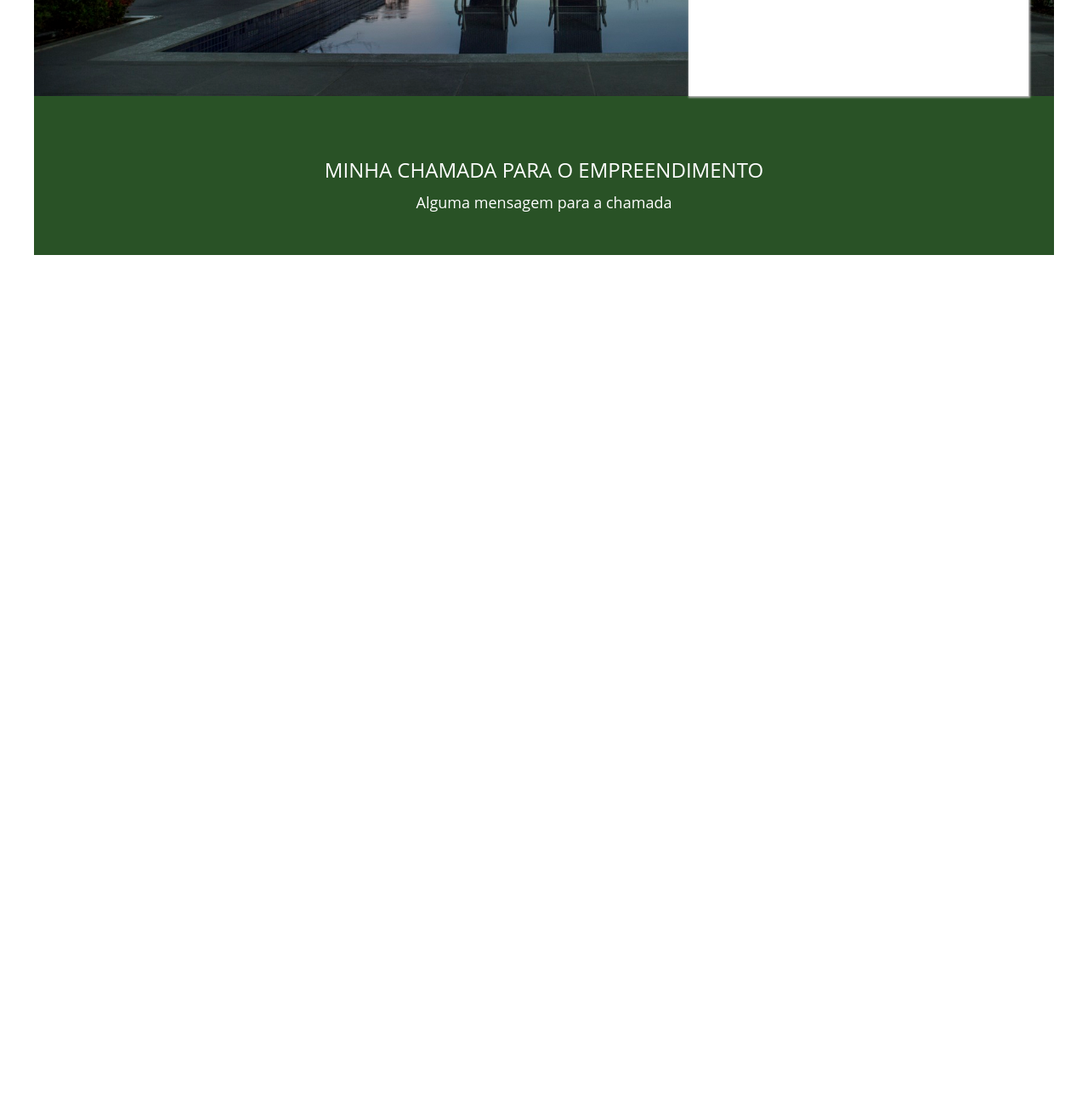
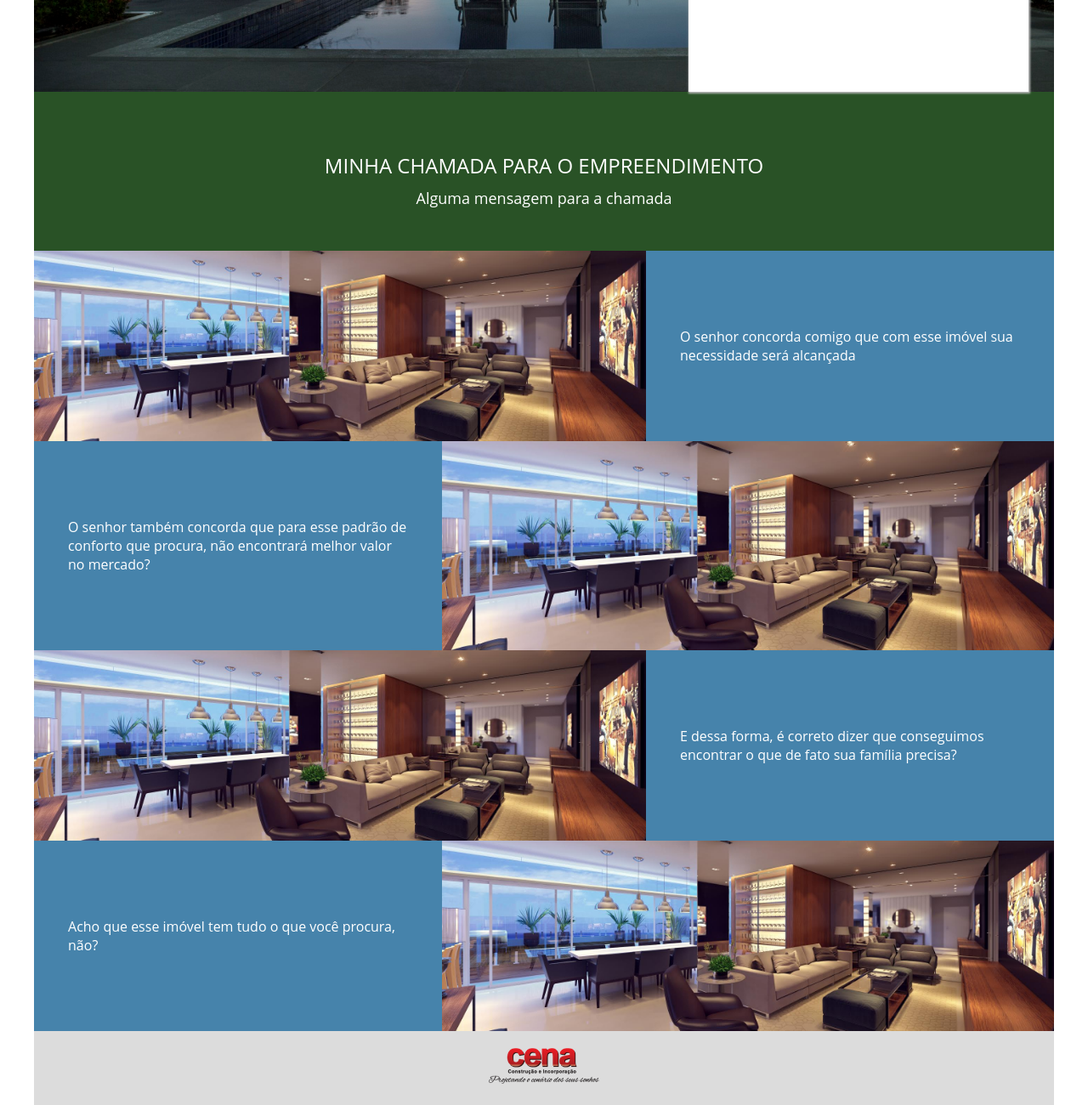
Before and after one commit to RafaelAnges/Lading-Page---Venda-de-imoveis, a plain HTML site: page index.html in a window 1280 px wide. Shown: the part 547-1847 px from the top of the page at 85% size. Before the commit the page ends 847 px from the top, so only its background shows below. Drawn offline with Linux system fonts and the light colour scheme.

Commit message:
Imagens e frases

```diff
--- a/css/style.css
+++ b/css/style.css
@@ -25,7 +25,7 @@ html,body{
 
 header{
 	background-color: #438ee4;
-	padding:10px 2% 30px 2%;
+	padding:10px 2% 25px 2%;
 }
 
 .logo-1{
@@ -65,9 +65,12 @@ section.cover-form{
 	.form-container{
 		position: absolute;
 		right: 30px;
+		z-index: 2;
 		top: -2.5%;
 		width: 400px;
 		height: 105%;
+		-webkit-box-shadow:2px 2px 5px 0px rgba(117,117,117,1);
+		-moz-box-shadow:2px 2px 5px 0px rgba(117,117,117,1);
 		box-shadow: 1px 1px 2px 1px rgb(180, 180, 180);
 		top: -5%;
 		background-color: white;
@@ -122,6 +125,19 @@ section.cover-form{
 		z-index: 1;
 		width: 100%;
 		text-align: center;
+		position: relative;
+	}
+
+	icone-seta{
+		position: absolute;
+		left: 50%;
+		top: -32px;
+		transform: translateX(-50%);
+		-ms-transform: translateX(-50%);
+		width: 64px;
+		height: 64px;
+		background-size: 100% 100%;
+		background-image: url('../imagens/arrow.png');
 	}
 
 	section.chamada div.container{
@@ -149,20 +165,50 @@ section.chamada p{
 	font-weight: normal;
 }
 
-@media screen and (max-width: 960px){
+.flex-mosaico{
+	display: flex;
+}
 
-	.bg{
-		height: auto;
-		padding: 40px 0;
-		text-align: center;
+.item-1-mosaico{
+	background-position: center;
+	background-size: cover;
+	width: 60%;
+}
+
+.item-2-mosaico{
+	background-color: #4683ab;
+	padding: 90px 40px;
+	width: 40%;
+}
+
+.item-2-mosaico p{
+	color: white;
+}
+
+footer .container{
+	text-align: center;
+	padding: 20px 0;
+	background-color: rgb(220,220,220);
+}
+
+footer img{
+	width: 130px;
+}
+
+@media screen and (max-width: 768px){
+
+	.flex-mosaico{
+		display: block;
 	}
 
-	.form-container{
-		height: auto;
-		width: 96%;
-		max-width: 400px;
-		position: static;
-		display: inline-block;
+	.item-1-mosaico{
+		padding-top: 80%;
+		width: 100%;
+	}
+
+	.item-2-mosaico{
+		text-align: justify;
+		width: 100%;
 	}
 }
 
--- a/index.html
+++ b/index.html
@@ -1,5 +1,6 @@
 <!DOCTYPE html>
 <html>
+
 <head>
 	<title>Minha Landing Page</title>
 	<link href="css/style.css" rel="stylesheet" type="text/css" />
@@ -7,15 +8,25 @@
 	<meta charset="keywords" content="palavras,separadas,por,virgula">
 	<meta charset="author" content="Rafael" />
 	<meta charset="viewport" content="width=device-width,initial-scale=1.0,maximum-scale=1.0" />
+	<meta charset="utf-8" />
 </head>
+
 <body>
 
 	<header>
 		<div class="container">
-		<div><div class="logo-1"></div><!--logo-1--></div>
-		<div><div class="logo-2"></div><!--logo-2--></div>
-		<div class="clear"></div><!--clear-->
-	</div><!--container-->
+			<div>
+				<div class="logo-1"></div>
+				<!--logo-1-->
+			</div>
+			<div>
+				<div class="logo-2"></div>
+				<!--logo-2-->
+			</div>
+			<div class="clear"></div>
+			<!--clear-->
+		</div>
+		<!--container-->
 	</header>
 
 	<section class="cover-form">
@@ -26,36 +37,103 @@
 					<div class="form-wraper">
 						<p>Nome Completo</p>
 						<input type="text" name="nome" required placeholder="Nome">
-				</div><!--form-wraper-->
+					</div>
+					<!--form-wraper-->
 
 					<div class="form-wraper">
 						<p>E-mail</p>
 						<input type="text" name="email" required placeholder="E-mail">
-				</div><!--form-wraper-->
+					</div>
+					<!--form-wraper-->
 
 					<div class="form-wraper">
 						<p>Telefone</p>
 						<input type="text" name="telefone" required placeholder="Telefone">
-				</div><!--form-wraper-->
+					</div>
+					<!--form-wraper-->
 
 					<div class="form-wraper">
 						<input type="submit" name="acao" required placeholder="Enviar">
-				</div><!--form-wraper-->
+					</div>
+					<!--form-wraper-->
 
 					<div class="form-wraper">
 						<p>* Campos Obrigatórios</p>
-				</div><!--form-wraper-->
+					</div>
+					<!--form-wraper-->
 				</form>
-		</div><!--FORM-CONTAINER-->
-	</div><!--CONTAINER-->
-</section><!--COVER-FORM-->
+			</div>
+			<!--FORM-CONTAINER-->
+		</div>
+		<!--CONTAINER-->
+	</section>
+	<!--COVER-FORM-->
 
 	<section class="chamada">
+
+		<div class="icone-seta"></div>
 		<div class="container">
-		<div><h2>Minha chamada para o empreendimento</h2></div>
-		<div><p>Alguma mensagem para a chamada</p></div>
+			<div>
+				<h2>Minha chamada para o empreendimento</h2>
+			</div>
+			<div>
+				<p>Alguma mensagem para a chamada</p>
+			</div>
+		</div>
+		<!--container-->
+	</section>
+	<!--chamada-->
+
+	<section class="mosaico">
+
+		<div class="container">
+
+			<div class="flex-mosaico">
+			<div style="background-image:url('imagens/mosaico1.jpg');" class="item-1-mosaico"></div><!--item1-mosaico-->
+
+			<div class="item-2-mosaico">
+				<p>O senhor concorda comigo que com esse imóvel sua necessidade será alcançada</p>
+			</div><!--item2-mosaico-->
+
+			</div><!--flex-mosaico-->
+
+			<div class="flex-mosaico">
+			<div style="background-image:url('imagens/mosaico1.jpg');order:2;" class="item-1-mosaico"></div><!--item1-mosaico-->
+
+			<div class="item-2-mosaico" style="order:1;">
+				<p>O senhor também concorda que para esse padrão de conforto que procura, não encontrará melhor valor no mercado?</p>
+			</div><!--item2-mosaico-->
+
+			</div><!--flex-mosaico-->
+
+					<div class="flex-mosaico">
+			<div style="background-image:url('imagens/mosaico1.jpg');" class="item-1-mosaico"></div><!--item1-mosaico-->
+
+			<div class="item-2-mosaico">
+				<p>E dessa forma, é correto dizer que conseguimos encontrar o que de fato sua família precisa?</p>
+			</div><!--item2-mosaico-->
+
+			</div><!--flex-mosaico-->
+
+			<div class="flex-mosaico">
+			<div style="background-image:url('imagens/mosaico1.jpg');order:2;" class="item-1-mosaico"></div><!--item1-mosaico-->
+
+			<div class="item-2-mosaico" style="order:1;">
+				<p>Acho que esse imóvel tem tudo o que você procura, não?</p>
+			</div><!--item2-mosaico-->
+
+			</div><!--flex-mosaico-->
+
 		</div><!--container-->
-</section><!--chamada-->
+
+	</section><!--mosaico-->
+
+	<footer>
+		<div class="container">
+			<img src="imagens/logo1.png"/>
+		</div><!--container-->
+	</footer>
 
 </body>
+
 </html>
```
Also changed, not shown: imagens/arrow.png (added), imagens/mosaico1.jpg (added), imagens/mosaico2.jpg (added), imagens/mosaico3.jpg (added), imagens/mosaico4.jpg (added). Lines whose indentation alone changed are shown as unchanged.
